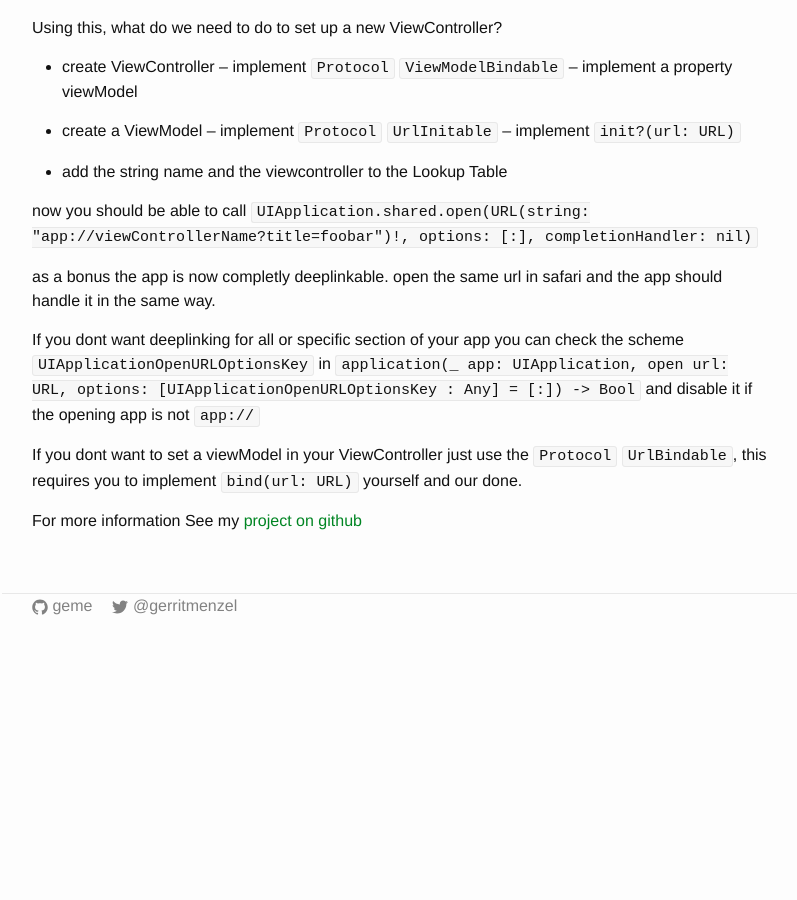
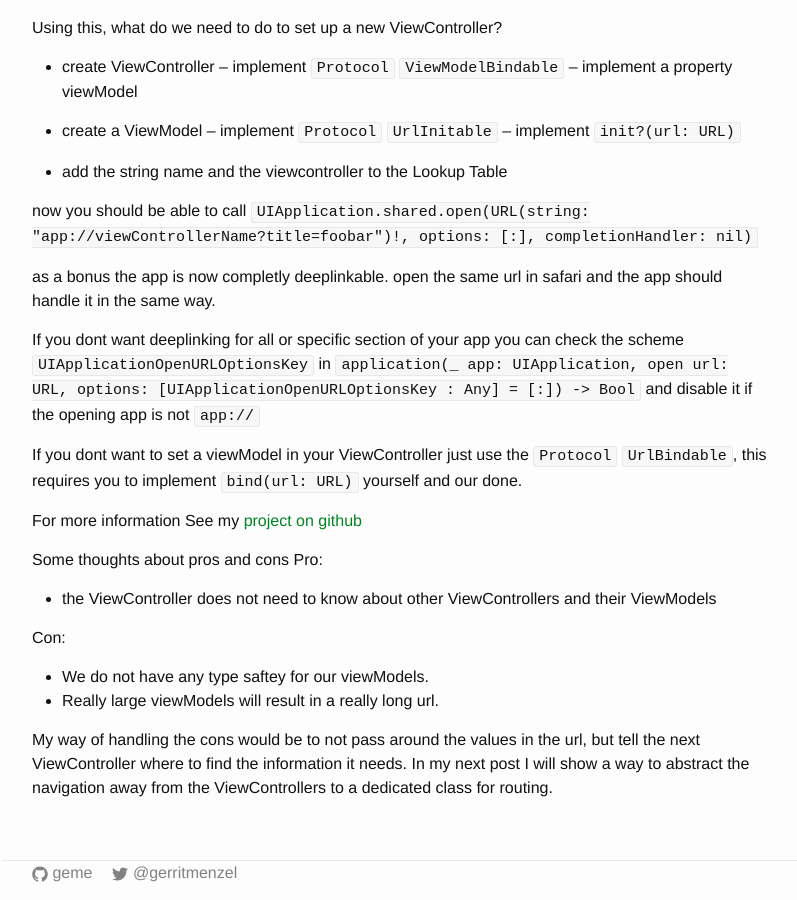
Before and after one commit to geme/geme.github.io, a Jekyll site: the page built from _posts/2016-10-27-IosNavigation.markdown, in a window 1280 px wide and 900 px high, scrolled down 1309 px. Shown: the whole window, without its empty margins (238-1035 px from the left). Built offline with Jekyll 4.4.1, drawn with Linux system fonts in a browser that asks for light colours; before the commit the page ends 1942 px from its top, so only the background shows below that.

Commit message:
add conclusion

```diff
--- a/_posts/2016-10-27-IosNavigation.markdown
+++ b/_posts/2016-10-27-IosNavigation.markdown
@@ -61,3 +61,15 @@ If you dont want deeplinking for all or specific section of your app you can che
 If you dont want to set a viewModel in your ViewController just use the `Protocol` `UrlBindable`, this requires you to implement `bind(url: URL)` yourself and our done.
 
 For more information See my [project on github](https://github.com/geme/url-navigation)
+
+Some thoughts about pros and cons
+Pro:
+
+- the ViewController does not need to know about other ViewControllers and their ViewModels
+
+Con:
+
+- We do not have any type saftey for our viewModels.
+- Really large viewModels will result in a really long url.
+
+My way of handling the cons would be to not pass around the values in the url, but tell the next ViewController where to find the information it needs. In my next post I will show a way to abstract the navigation away from the ViewControllers to a dedicated class for routing.
```
